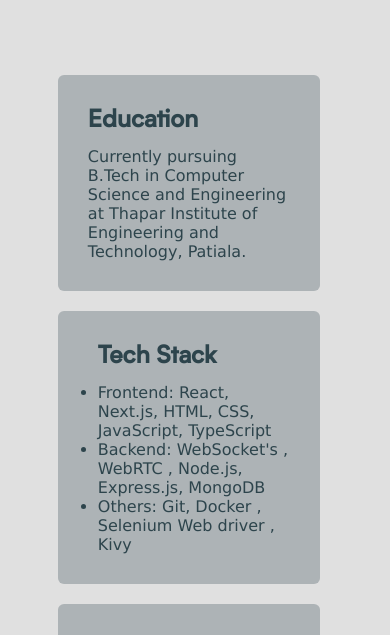
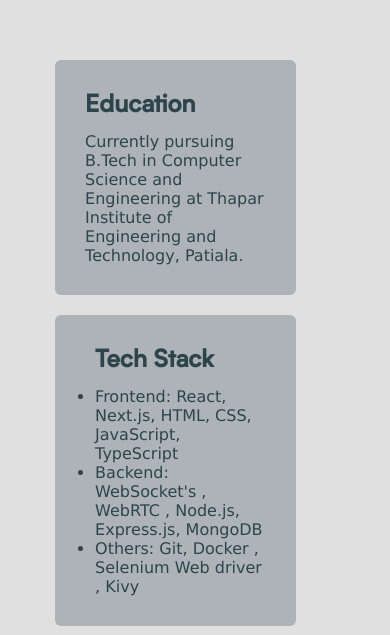
Before and after one commit to arnavgupta00/protfolio-website-next.js, a Next.js app: page / in a window 390 px wide. Shown: the part 1679-2314 px from the top of the page. Built offline with nearby package versions, Linux system fonts and the light colour scheme; a web font is replaced by a local one.

Commit message:
responsive upgrade 8

```diff
--- a/src/app/page.tsx
+++ b/src/app/page.tsx
@@ -5,6 +5,8 @@ import FirstPage from "@/components/first-page/page";
 import Projects from "@/components/projects/page";
 import About from "@/components/about/page";
 export default function Home() {
+
+
   return (
     <main>
       <Navbar></Navbar>
--- a/src/components/about/page.css
+++ b/src/components/about/page.css
@@ -1,5 +1,5 @@
 .aboutMain {
-  width: 97vw;
+  max-width: 90vw;
   height: 100vh;
   padding-top: 100px;
 }
@@ -103,7 +103,7 @@
     font-size: 2rem;
     font-family: "Biotif Mid", sans-serif;
     color: var(--main-color);
-    width: 90vw;
+    max-width: 90vw;
     display: flex;
     justify-content: flex-start;
     flex-direction: row;
--- a/src/components/about/page.tsx
+++ b/src/components/about/page.tsx
@@ -34,8 +34,7 @@ export default function About() {
         <div
           className="aboutMainTile"
           style={{
-            position: "absolute",
-            zIndex: "-1",
+
             marginLeft: isMobileOrTablet
               ? scrollPosition > 35
                 ? `${-200 + scrollPosition * 2.5}%`
```
